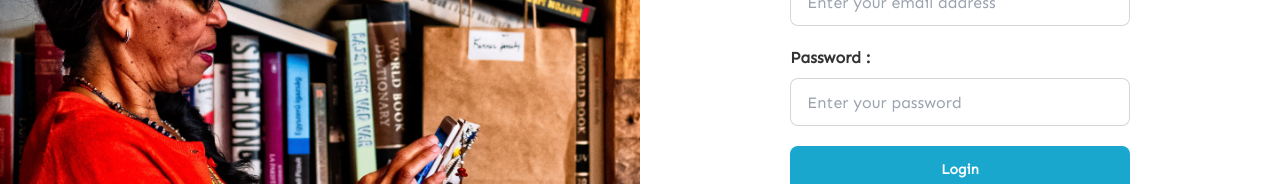
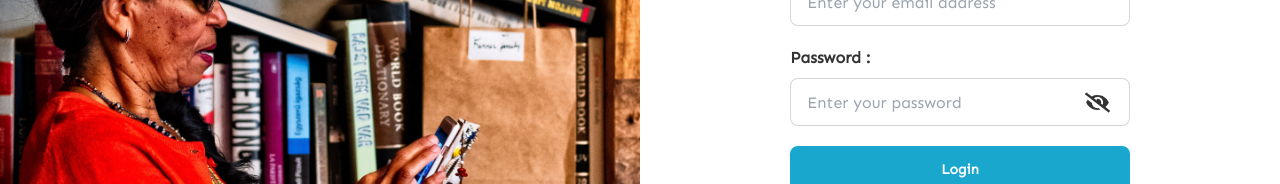
Before and after one commit to hendris27/clickmedianews-frontend, a React (Vite) app: page /signin in a window 1280 px wide. Shown: the part 160-344 px from the top of the page. Built offline with nearby package versions, Linux system fonts and the light colour scheme.

Commit message:
fix: eye button

```diff
--- a/src/pages/users/auth/SignIn.jsx
+++ b/src/pages/users/auth/SignIn.jsx
@@ -1,4 +1,4 @@
-import { Fragment } from "react"
+import { Fragment, useState } from "react"
 import { Link } from "react-router-dom"
 import { Formik } from "formik"
 import * as Yup from "yup"
@@ -12,11 +12,14 @@ import { useNavigate } from "react-router-dom"
 import { clearMessage } from "../../../redux/reducers/auth"
 import { asyncLoginAction } from "../../../redux/actions/auth"
 import { useEffect } from "react"
+import { FaEye } from "react-icons/fa"
+import { FaEyeSlash } from "react-icons/fa"
 
 function SignIn() {
     const errorMessage = useSelector((state) => state.auth.errorMessage)
     const successMessage = useSelector((state) => state.auth.successMessage)
     const formError = useSelector((state) => state.auth.formError[0]?.msg)
+    const [open, setOpen] = useState(false)
     const token = useSelector((state) => state.auth.token)
     const validationSchema = Yup.object({
         email: Yup.string().required("Email is empty !"),
@@ -24,6 +27,10 @@ function SignIn() {
     })
     const navigate = useNavigate()
     const dispatch = useDispatch()
+
+    function showEye(){
+        setOpen(!open)
+    }
 
     useEffect(() => {
         dispatch(clearMessage())
@@ -92,7 +99,12 @@ function SignIn() {
                                         </div>
                                         <div>
                                             <label htmlFor='password' className='font-bold'>Password :</label>
-                                            <input type='password' id='password' name='password' placeholder='Enter your password' className='input input-bordered w-full max-w-md mt-2 mb-2' onChange={handleChange} onBlur={handleBlur} value={values.password}/>
+                                            <div className='relative'>
+                                                <input type={open ? "text" : "password"} id='password' name='password' placeholder='Enter your password' className='input input-bordered w-full max-w-md mt-2 mb-2' onChange={handleChange} onBlur={handleBlur} value={values.password}/>
+                                                <button type='button' onClick={showEye}>
+                                                    {open ? <FaEye size={25} className='absolute top-5 right-5'/> : <FaEyeSlash size={25} className='absolute top-5 right-5'/>}
+                                                </button>
+                                            </div>
                                             {errors.password &&
                                                 touched.password && (
                                                 <label
--- a/src/pages/users/auth/SignUp.jsx
+++ b/src/pages/users/auth/SignUp.jsx
@@ -10,6 +10,9 @@ import { asyncRegisterAction } from "../../../redux/actions/auth"
 import { clearMessage } from "../../../redux/reducers/auth"
 import { useEffect } from "react"
 import { useNavigate } from "react-router-dom"
+import { useState } from "react"
+import { FaEye } from "react-icons/fa"
+import { FaEyeSlash } from "react-icons/fa"
 import Footer from "../../../components/Footers"
 import ScrollToTop from "../../../components/ScrollToTop"
 
@@ -17,6 +20,7 @@ function SignUp() {
     const errorMessage = useSelector((state) => state.auth.errorMessage)
     const formError = useSelector((state) => state.auth.formError[0]?.msg)
     const successMessage = useSelector((state) => state.auth.successMessage)
+    const [open, setOpen] = useState(false)
     const validationSchema = Yup.object({
         email: Yup.string().required("Email is empty !"),
         password: Yup.string().required("Password is empty !"),
@@ -25,6 +29,11 @@ function SignUp() {
 
     const dispatch = useDispatch()
     const navigate = useNavigate()
+
+    function showEye(){
+        setOpen(!open)
+    }
+
 
     async function doSignUp(values, { setSubmitting }){
         dispatch(clearMessage())
@@ -87,7 +96,12 @@ function SignUp() {
                                         </div>
                                         <div>
                                             <label htmlFor='password' className='font-bold'>Password</label>
-                                            <input type='password' id='password' name='password' placeholder='Enter your password' className='input input-bordered w-full max-w-xs mt-2 mb-2' onChange={handleChange} onBlur={handleBlur} value={values.password}/>
+                                            <div className='relative'>
+                                                <input type={open ? "text" : "password"} id='password' name='password' placeholder='Enter your password' className='input input-bordered w-full max-w-md mt-2 mb-2' onChange={handleChange} onBlur={handleBlur} value={values.password}/>
+                                                <button type='button' onClick={showEye}>
+                                                    {open ? <FaEye size={25} className='absolute top-5 right-5'/> : <FaEyeSlash size={25} className='absolute top-5 right-5'/>}
+                                                </button>
+                                            </div>
                                             {errors.password &&
                                                 touched.password && (
                                                 <label
```
